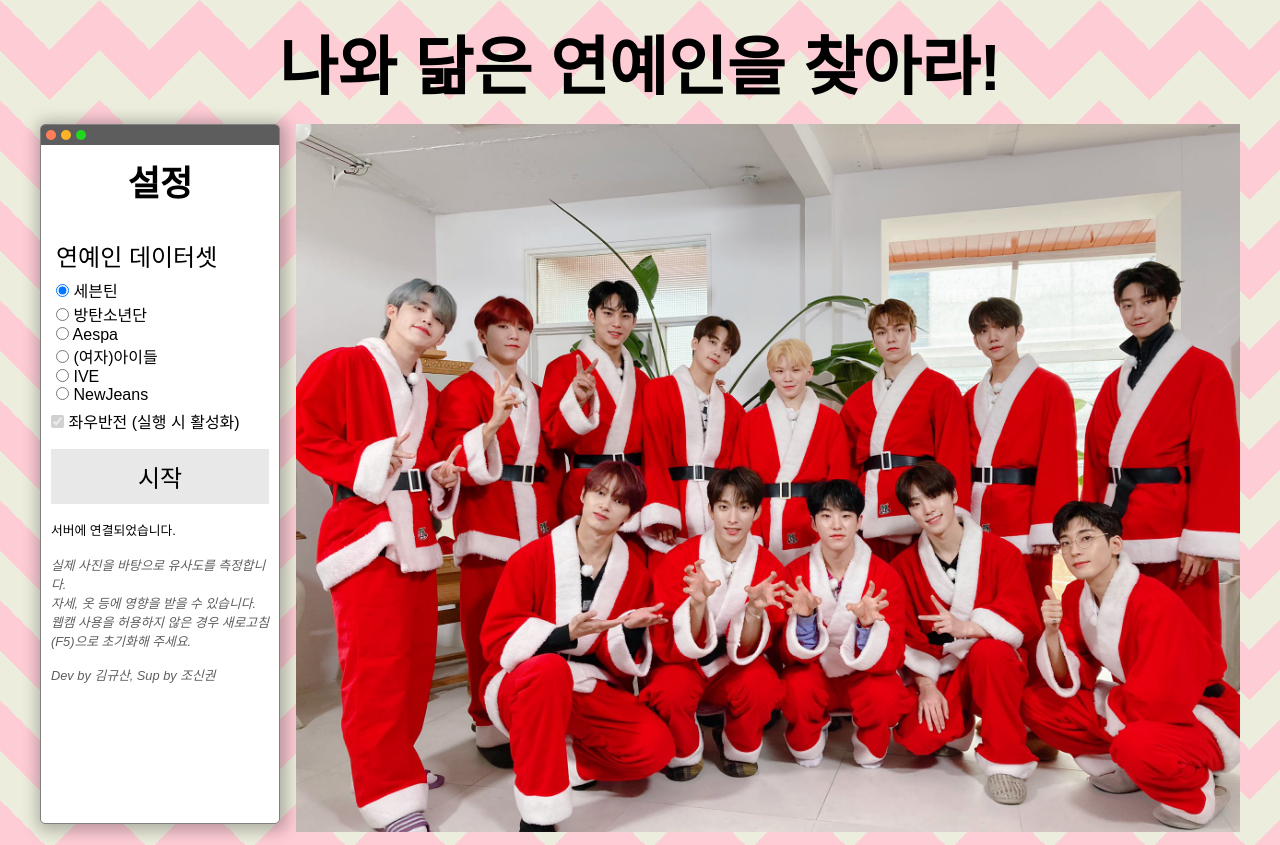
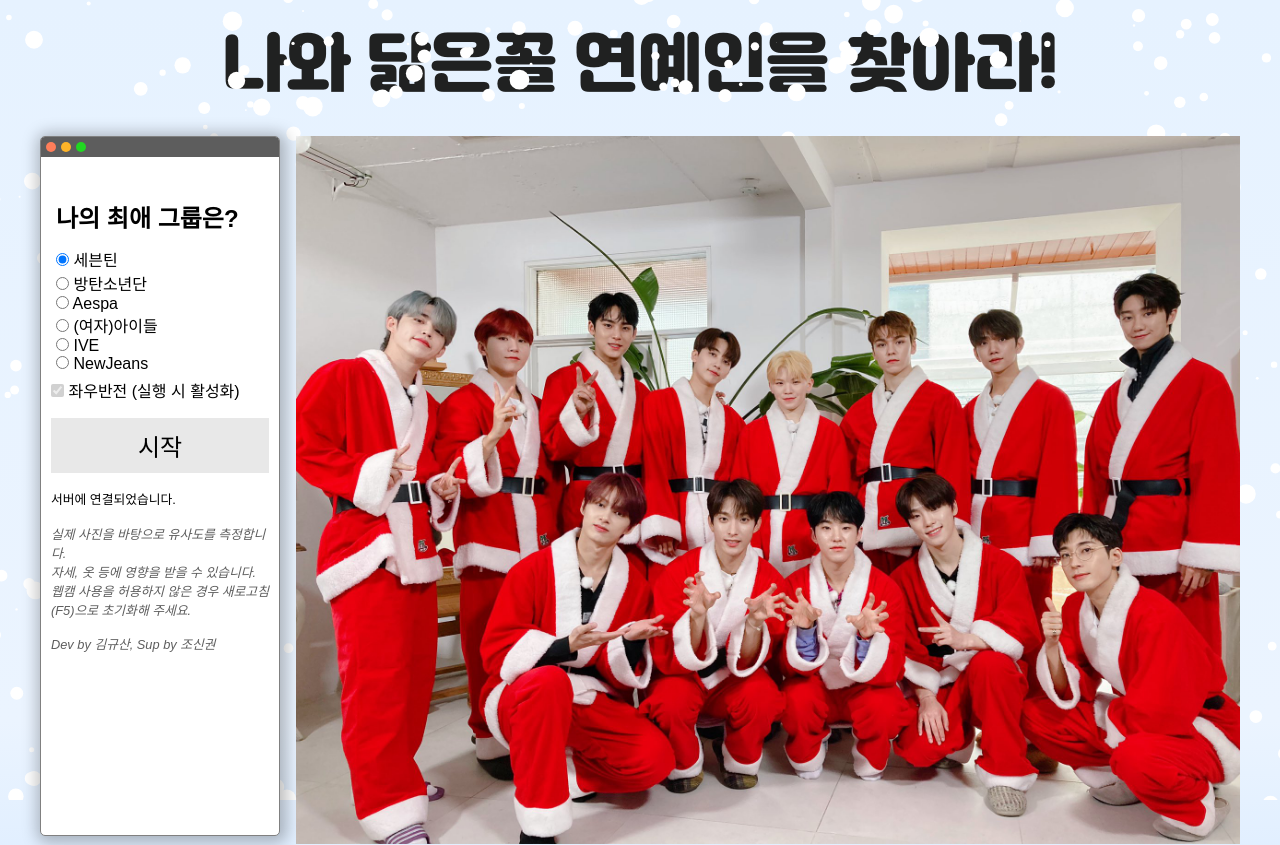
Before and after one commit to 5tarlight/ResembleStar, a website: page index.html in a window 1280 px wide. Shown: the top 845 px of the page. Drawn offline with Linux system fonts and the light colour scheme.

Commit message:
css update

```diff
--- a/index.css
+++ b/index.css
@@ -1,16 +1,14 @@
+@font-face {
+    font-family: 'yg-jalnan';
+    src: url('JalnanOTF00.woff') format('woff');
+    font-weight: normal;
+    font-style: normal;
+}
+
 * {
   margin: 0;
   padding: 0;
   box-sizing: border-box;
-}
-
-body {
-  background: linear-gradient(135deg, #eceddc 25%, transparent 25%) -50px 0,
-    linear-gradient(225deg, #eceddc 25%, transparent 25%) -50px 0,
-    linear-gradient(315deg, #eceddc 25%, transparent 25%),
-    linear-gradient(45deg, #eceddc 25%, transparent 25%);
-  background-size: 100px 100px;
-  background-color: #feccd5;
 }
 
 .container {
@@ -30,7 +28,8 @@ h1 {
   font-weight: bolder;
   text-align: center;
   margin-top: 1rem;
-  color: rgb(0, 0, 0);
+  color: #202121;
+  font-family: 'yg-jalnan';
 }
 
 h2 {
@@ -41,13 +40,22 @@ h2 {
   font-weight: bold;
 }
 
+body {
+  background: rgb(181,216,255);
+  background: linear-gradient(0deg, rgba(181,216,255,1) 0%, rgba(235,244,255,1) 50%, rgba(230,242,255,1) 100%);
+}
+
+
 fieldset {
   padding: 5px;
   border: none;
+  margin-top: 2rem;
 }
 
 fieldset > legend {
   font-size: 1.5rem;
+  margin-bottom: 0.5rem;
+  font-weight: bold;
 }
 
 .menu {
@@ -167,6 +175,7 @@ img {
 .cam {
   display: flex;
   justify-content: space-between;
+  z-index: 101;
 }
 
 .cam > div {
@@ -180,3 +189,20 @@ img {
   flex-direction: column;
   justify-content: center;
 }
+
+.snow {
+  position: absolute;
+  z-index: 100;
+  width: 100vw;
+  height: 100vh;
+  top: 0;
+  left: 0;
+}
+
+.menu, .main {
+  z-index: 101;
+}
+
+body {
+  overflow: hidden;
+}
--- a/index.html
+++ b/index.html
@@ -12,12 +12,14 @@
       href="https://fonts.googleapis.com/css2?family=Noto+Sans+KR:wght@100;300&display=swap"
       rel="stylesheet"
     />
+    <script src='particles.min.js'></script>
     <link rel="stylesheet" href="index.css" />
-    <title>나와 닮은 연예인을 찾아라!</title>
+    <title>나와 닮은꼴 연예인을 찾아라!</title>
   </head>
   <body>
+    <div id="particles-js" class="snow"></div>
     <div class="container">
-      <h1>나와 닮은 연예인을 찾아라!</h1>
+      <h1>나와 닮은꼴 연예인을 찾아라!</h1>
 
       <div class="inner">
         <div class="menu">
@@ -27,10 +29,10 @@
             <div class="green"></div>
           </div>
           <div class="menu-content">
-            <h2>설정</h2>
+            <!--h2>연예인 선택</h2-->
 
             <fieldset>
-              <legend>연예인 데이터셋</legend>
+              <legend>나의 최애 그룹은?</legend>
 
               <div>
                 <input
--- a/index.js
+++ b/index.js
@@ -144,3 +144,102 @@ fieldSet.onchange = (e) => {
     document.querySelector('input[type="radio"]:checked').value + "/";
   memberImg.src = URL + group + "img.jpg";
 };
+
+particlesJS("particles-js", {
+  "particles": {
+    "number": {
+      "value": 400,
+      "density": {
+        "enable": true,
+        "value_area": 800
+      }
+    },
+    "color": {
+      "value": "#fff"
+    },
+    "shape": {
+      "type": "circle",
+      "stroke": {
+        "width": 0,
+        "color": "#000000"
+      },
+      "polygon": {
+        "nb_sides": 5
+      },
+    },
+    "opacity": {
+      "value": 1,
+      "random": false,
+      "anim": {
+        "enable": false,
+        "speed": 1,
+        "opacity_min": 0.1,
+        "sync": false
+      }
+    },
+    "size": {
+      "value": 10,
+      "random": true,
+      "anim": {
+        "enable": false,
+      }
+    },
+    "line_linked": {
+      "enable": false,
+    },
+    "move": {
+      "enable": true,
+      "speed": 6,
+      "direction": "bottom",
+      "random": false,
+      "straight": false,
+      "out_mode": "out",
+      "bounce": false,
+      "attract": {
+        "enable": false,
+        "rotateX": 600,
+        "rotateY": 1200
+      }
+    }
+  },
+  "interactivity": {
+    "detect_on": "canvas",
+    "events": {
+      "onhover": {
+        "enable": true,
+        "mode": "repulse"
+      },
+      "onclick": {
+        "enable": true,
+        "mode": "repulse"
+      },
+      "resize": true
+    },
+    "modes": {
+      "grab": {
+        "distance": 400,
+        "line_linked": {
+          "opacity": 0.5
+        }
+      },
+      "bubble": {
+        "distance": 100,
+        "size": 4,
+        "duration": 0.3,
+        "opacity": 1,
+        "speed": 3
+      },
+      "repulse": {
+        "distance": 100,
+        "duration": 0.4
+      },
+      "push": {
+        "particles_nb": 4
+      },
+      "remove": {
+        "particles_nb": 2
+      }
+    }
+  },
+  "retina_detect": true
+});
```
Also changed, not shown: JalnanOTF00.woff (added), particles.min.js (added).
